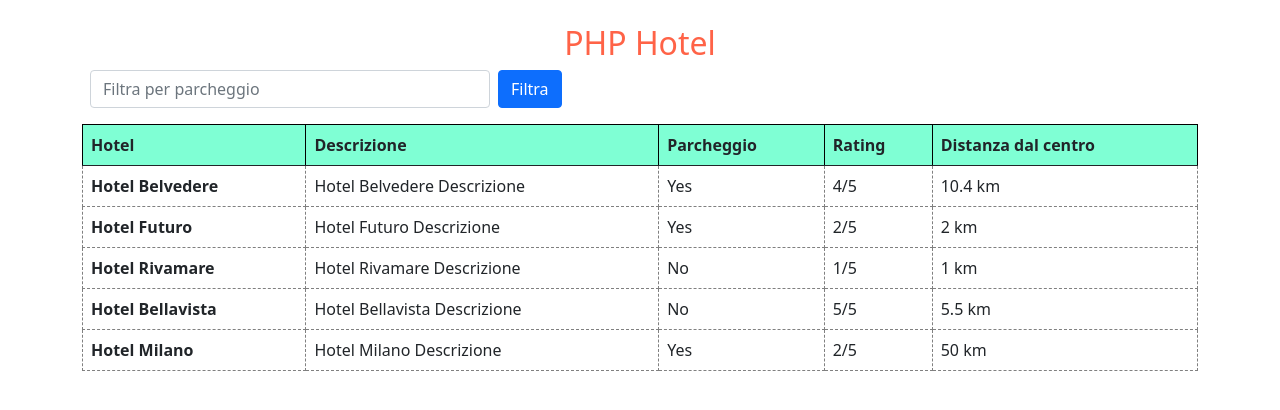
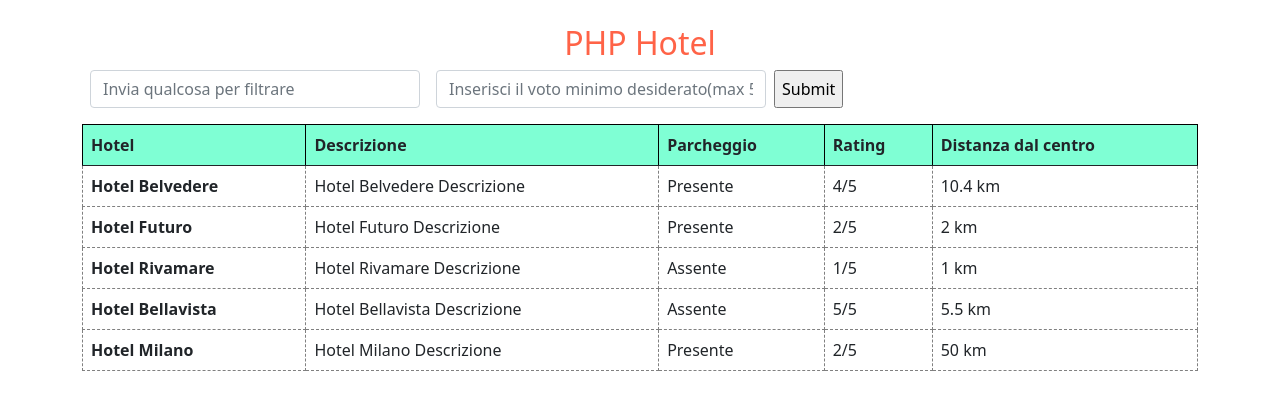
Before and after one commit to GabrieleCuccarini/php-hotel, a PHP site: page / in a window 1280 px wide. Shown: the top 410 px of the page. Run offline with PHP 8.4, Linux system fonts and the light colour scheme.

Commit message:
Completed + bonus 1/2

```diff
--- a/index.php
+++ b/index.php
@@ -37,6 +37,42 @@ $hotels = [
         'distance_to_center' => 50
     ],
 ];
+
+foreach ($hotels as $hotel) {
+    //Primo check: se almeno uno dei due input non è vuoto, entro nel ciclo con push settato true
+    if (!empty($_GET['parcheggio']) || !empty($_GET['voto'])) {
+        $Push = true;
+    //Secondo check: se input parcheggio non è vuoto ed è diverso da booleano (alias sempre) push diventa false
+    // In pratica basta scrivere nell'input parcheggio per filtrare i parcheggi attivi
+        if (!empty($_GET['parcheggio'])) {
+            if ($hotel['parking'] != ($_GET['parcheggio'])) {
+                $Push = false;
+            }
+        }
+        //Terzo check: se input voto (alias il voto minimo richiesto) non è vuoto ed è maggiore del voto dell'hotel,
+        // il push diventa false. Extra check: se l'input voto è maggiore di 5(che è il massimo) viene settato a 5.
+        if (!empty($_GET['voto'])) {
+            if ($_GET['voto'] > 5) {
+                $_GET['voto'] = 5;
+            }
+            if ($_GET['voto'] > $hotel['vote']) {
+                $Push = false;
+            }
+        }
+        // Se dopo aver fatto tutti i filtri, $Push è rimasto a true, vuol dire che corrisponde alla ricerca fatta
+        // e aggiungo l'$hotel corrente all'array dei dati filtrati
+        if ($Push) {
+            $datiFiltrati[] = $hotel;
+        }
+    }
+    // Se il primo check non parte, perché entrambi i cambi sono vuoti, l'array datiFiltrati sarà = hotels
+    // Alla fine della fiera, se ci sono degli input di qualche tipo partono i check conseguenti che modificano
+    //push, altrimenti l'array di riferimento resta quello base.
+    else {
+        $datiFiltrati = $hotels;
+    }
+}
+
 ?>
 <!DOCTYPE html>
 <html lang="en">
@@ -56,8 +92,11 @@ $hotels = [
     <div class="container mt-4">
         <h2 class="text-center red">PHP Hotel</h2>
         <form action="" method="GET" class="d-flex mb-3">
-            <input name="parcheggio" type="text" class="form-control mx-2" placeholder="Filtra per parcheggio">
-            <button class="btn btn-primary">Filtra</button>
+            <input name="parcheggio" type="text" class="form-control mx-2 wide"
+                placeholder='Invia qualcosa per filtrare'>
+            <input name="voto" type="text" class="form-control mx-2 wide"
+                placeholder='Inserisci il voto minimo desiderato(max 5)'>
+            <input type="submit">
         </form>
         <table class="table">
             <thead>
@@ -71,8 +110,8 @@ $hotels = [
             </thead>
             <tbody>
                 <?php
-                foreach ($hotels as $onehotel) {
-                    $parkpres = $onehotel['parking'] ? 'Yes' : 'No';
+                foreach ($datiFiltrati as $onehotel) {
+                    $parkpres = $onehotel['parking'] ? 'Presente' : 'Assente';
                 ?>
                 <tr>
                     <td><b><?php echo $onehotel["name"] ?></b></td>
--- a/style/style.css
+++ b/style/style.css
@@ -13,6 +13,6 @@ td {
 .red {
     color: tomato !important;
 }
-input {
-    width: 400px !important;
+.wide {
+    width: 330px !important;
 }
```
